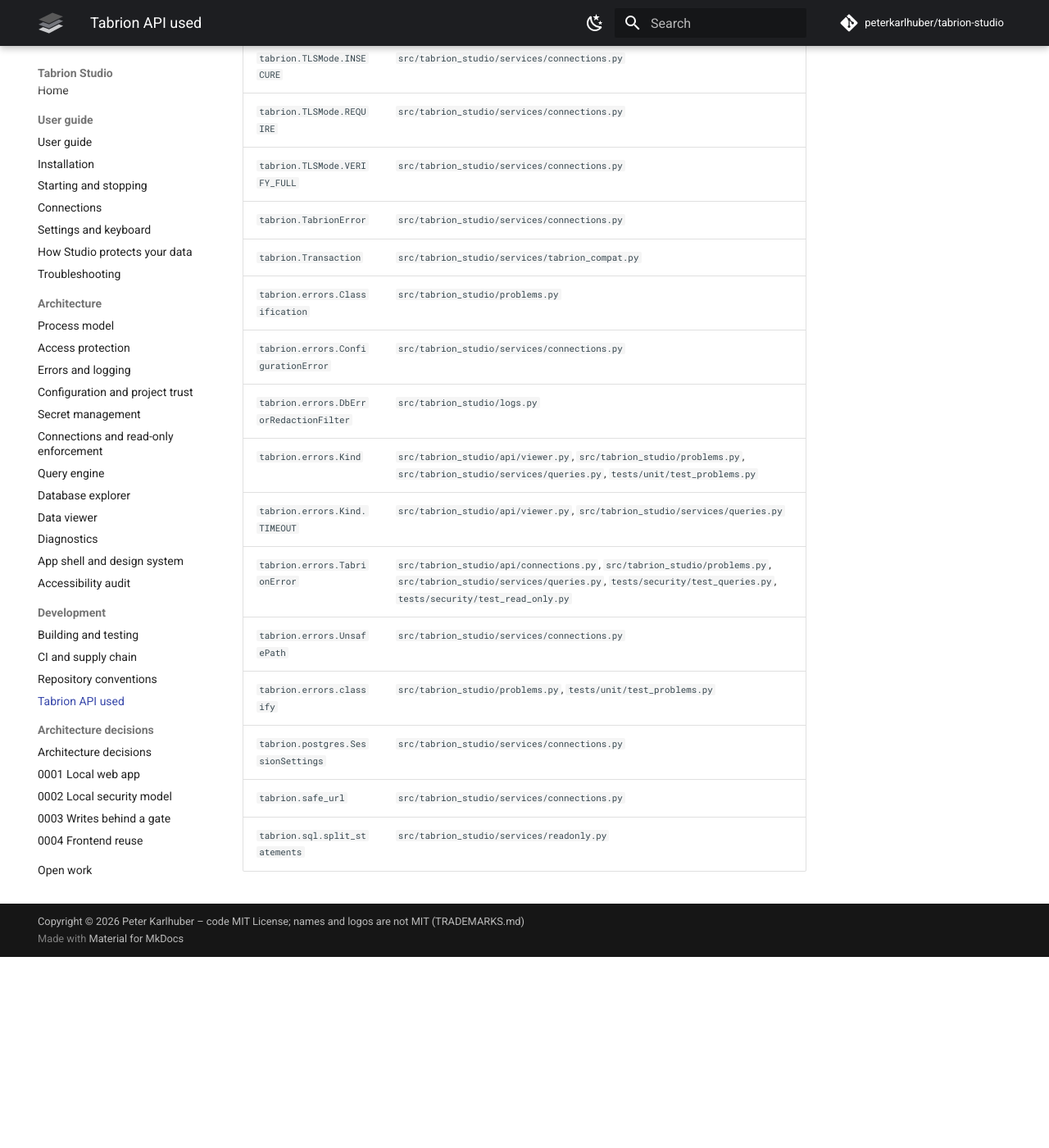
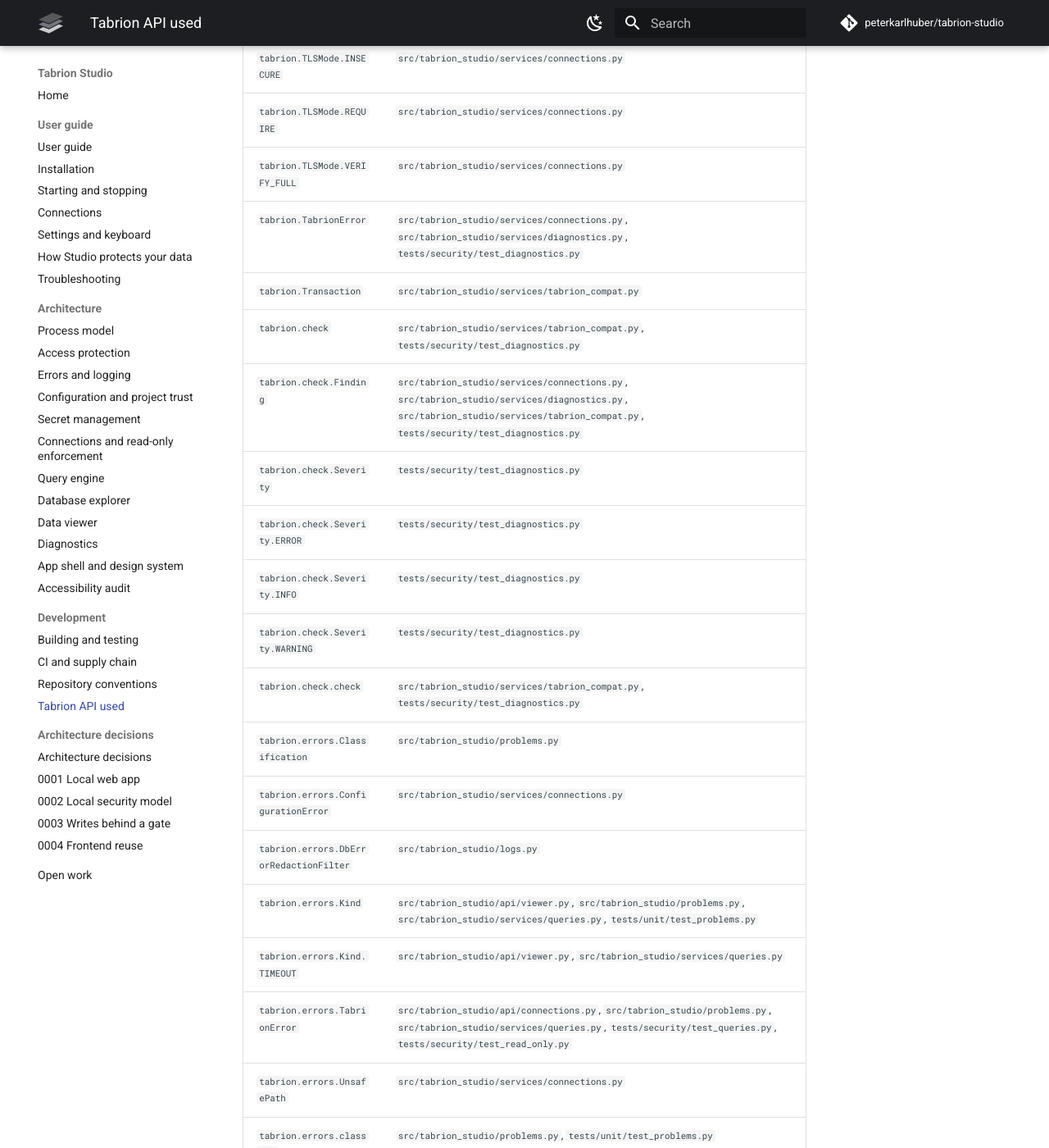
Before and after one commit to peterkarlhuber/tabrion-studio, an MkDocs documentation site: the page built from docs/api-consumers.md, in a window 1280 px wide and 1400 px high, scrolled down 633 px. Shown: the whole window at 82% size. Built offline with MkDocs 1.6.1 and Material for MkDocs 9.7.7, drawn with Linux system fonts in a browser that asks for light colours; comment, search, counter and statistics services are not loaded; before the commit the page ends 1800 px from its top, so only the background shows below that.

Commit message:
STU-014: docs for the tabrion v0.1.0 pin (PR #25)
The CHANGELOG entry is no longer integration-branch only, the work-package row is Done (PR #25),
and docs/api-consumers.md is regenerated (tabrion.check names).

Co-Authored-By: Claude Opus 5.5 <noreply@anthropic.com>
Claude-Session: https://claude.ai/code/session_011tY7TC7Nu5VGro3DJGJcv8

```diff
--- a/docs/api-consumers.md
+++ b/docs/api-consumers.md
@@ -15,8 +15,15 @@ is used.
 | `tabrion.TLSMode.INSECURE` | `src/tabrion_studio/services/connections.py` |
 | `tabrion.TLSMode.REQUIRE` | `src/tabrion_studio/services/connections.py` |
 | `tabrion.TLSMode.VERIFY_FULL` | `src/tabrion_studio/services/connections.py` |
-| `tabrion.TabrionError` | `src/tabrion_studio/services/connections.py` |
+| `tabrion.TabrionError` | `src/tabrion_studio/services/connections.py`, `src/tabrion_studio/services/diagnostics.py`, `tests/security/test_diagnostics.py` |
 | `tabrion.Transaction` | `src/tabrion_studio/services/tabrion_compat.py` |
+| `tabrion.check` | `src/tabrion_studio/services/tabrion_compat.py`, `tests/security/test_diagnostics.py` |
+| `tabrion.check.Finding` | `src/tabrion_studio/services/connections.py`, `src/tabrion_studio/services/diagnostics.py`, `src/tabrion_studio/services/tabrion_compat.py`, `tests/security/test_diagnostics.py` |
+| `tabrion.check.Severity` | `tests/security/test_diagnostics.py` |
+| `tabrion.check.Severity.ERROR` | `tests/security/test_diagnostics.py` |
+| `tabrion.check.Severity.INFO` | `tests/security/test_diagnostics.py` |
+| `tabrion.check.Severity.WARNING` | `tests/security/test_diagnostics.py` |
+| `tabrion.check.check` | `src/tabrion_studio/services/tabrion_compat.py`, `tests/security/test_diagnostics.py` |
 | `tabrion.errors.Classification` | `src/tabrion_studio/problems.py` |
 | `tabrion.errors.ConfigurationError` | `src/tabrion_studio/services/connections.py` |
 | `tabrion.errors.DbErrorRedactionFilter` | `src/tabrion_studio/logs.py` |
```
Also changed, not shown: CHANGELOG.md (+2 -2 lines), docs/TODO.md (+1 -1 lines).
